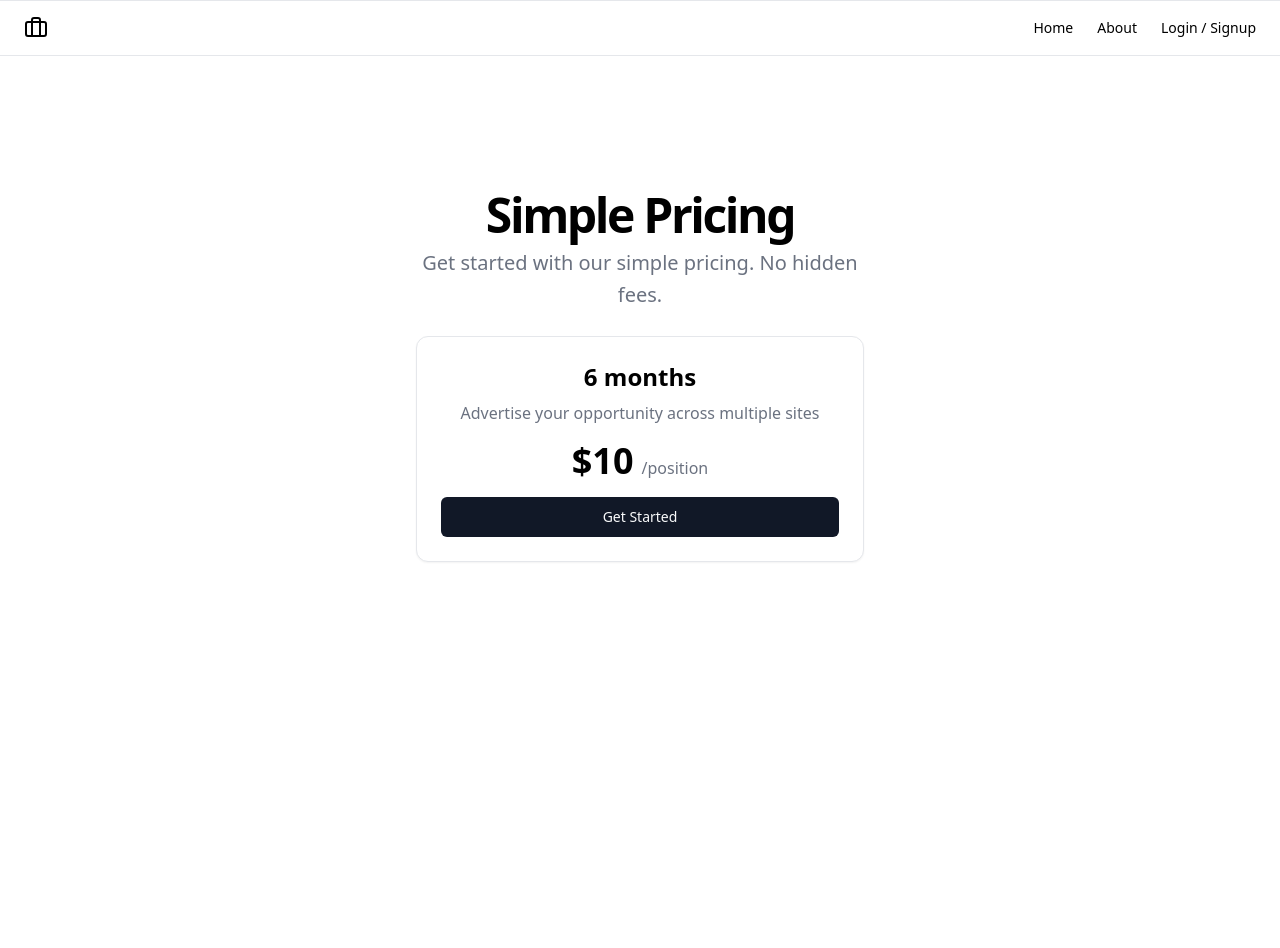
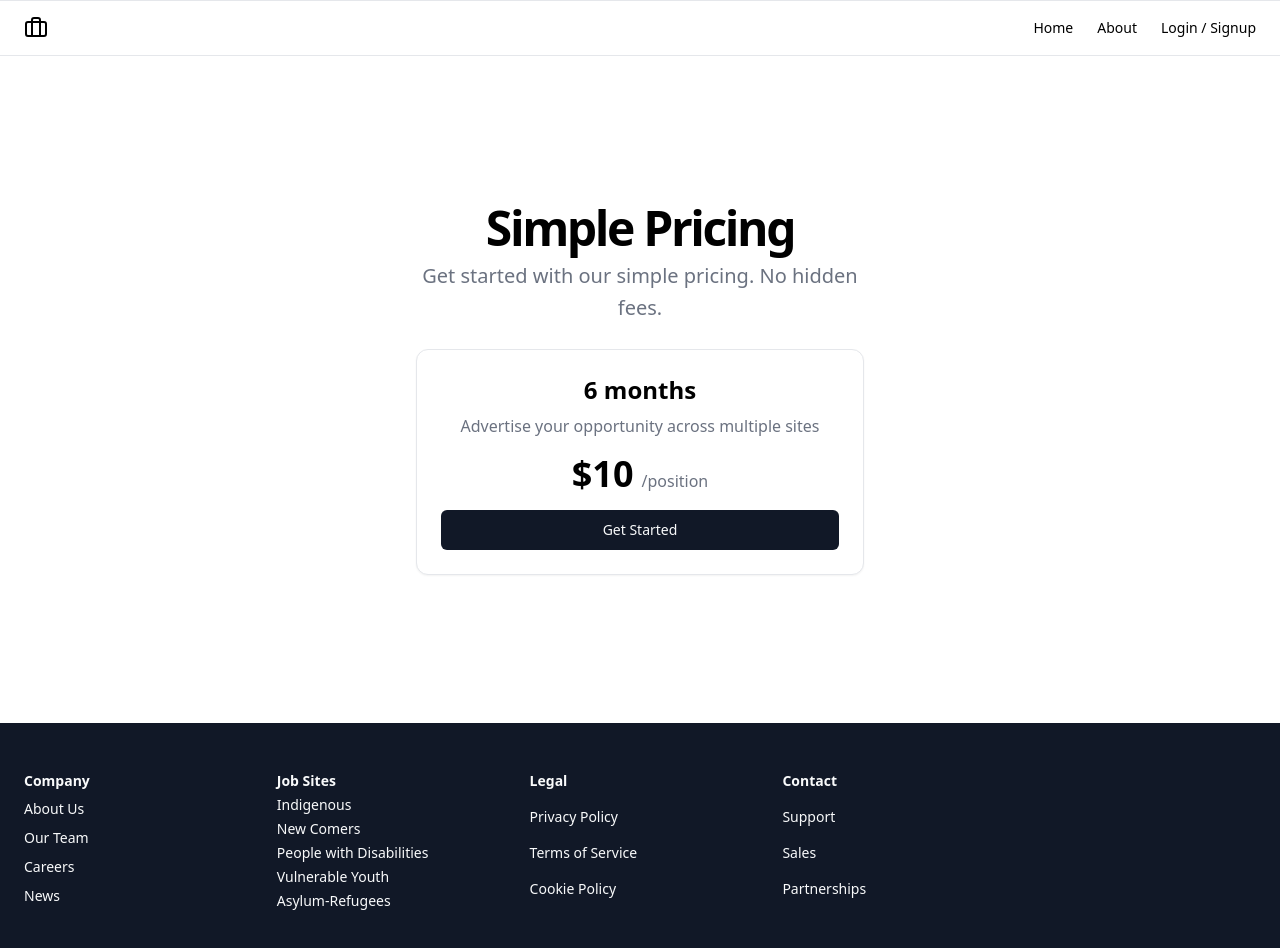
Before and after one commit to Vero-Ventures/job-bank, a Next.js app: page /pricing in a window 1280 px wide. Shown: the top 948 px of the page. Before the commit the page ends 800 px from the top, so only its background shows below. Built offline with nearby package versions, Linux system fonts and the light colour scheme.

Commit message:
Add footer to pricing page

```diff
--- a/src/app/pricing/page.js
+++ b/src/app/pricing/page.js
@@ -7,6 +7,7 @@
 
 import Link from 'next/link';
 import Navbar from '@/components/ui/navbar';
+import Footer from '@/components/ui/footer';
 
 export default function Component() {
   const links = [
@@ -18,7 +19,7 @@ export default function Component() {
   return (
     <section className="w-full h-dvh">
       <Navbar links={links} />
-      <div className="flex items-center h-4/5">
+      <div className="flex items-center h-5/6">
         <div className="container px-4 md:px-6">
           <div className="mx-auto max-w-md space-y-6 text-center">
             <div className="space-y-2">
@@ -51,6 +52,7 @@ export default function Component() {
           </div>
         </div>
       </div>
+      <Footer />
     </section>
   );
 }
```
